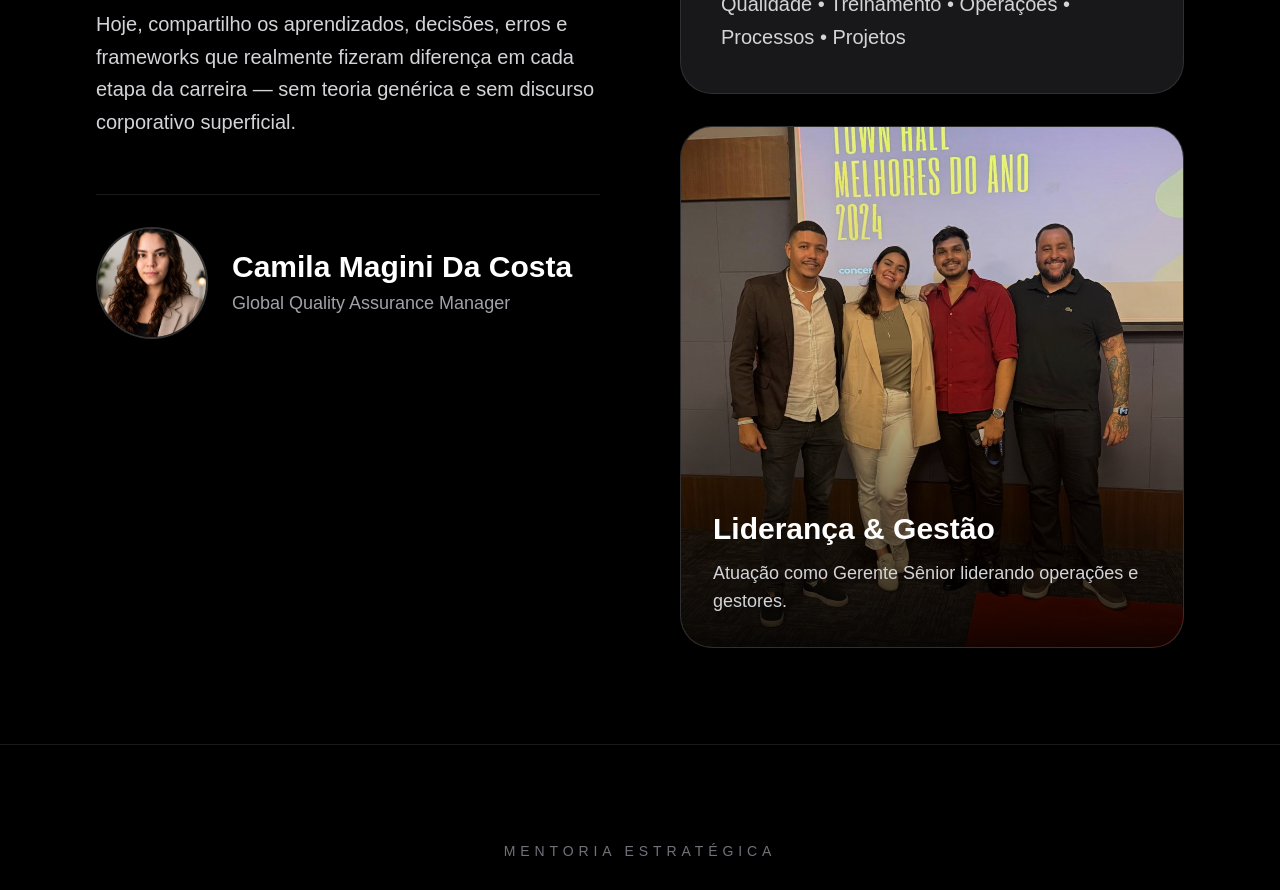
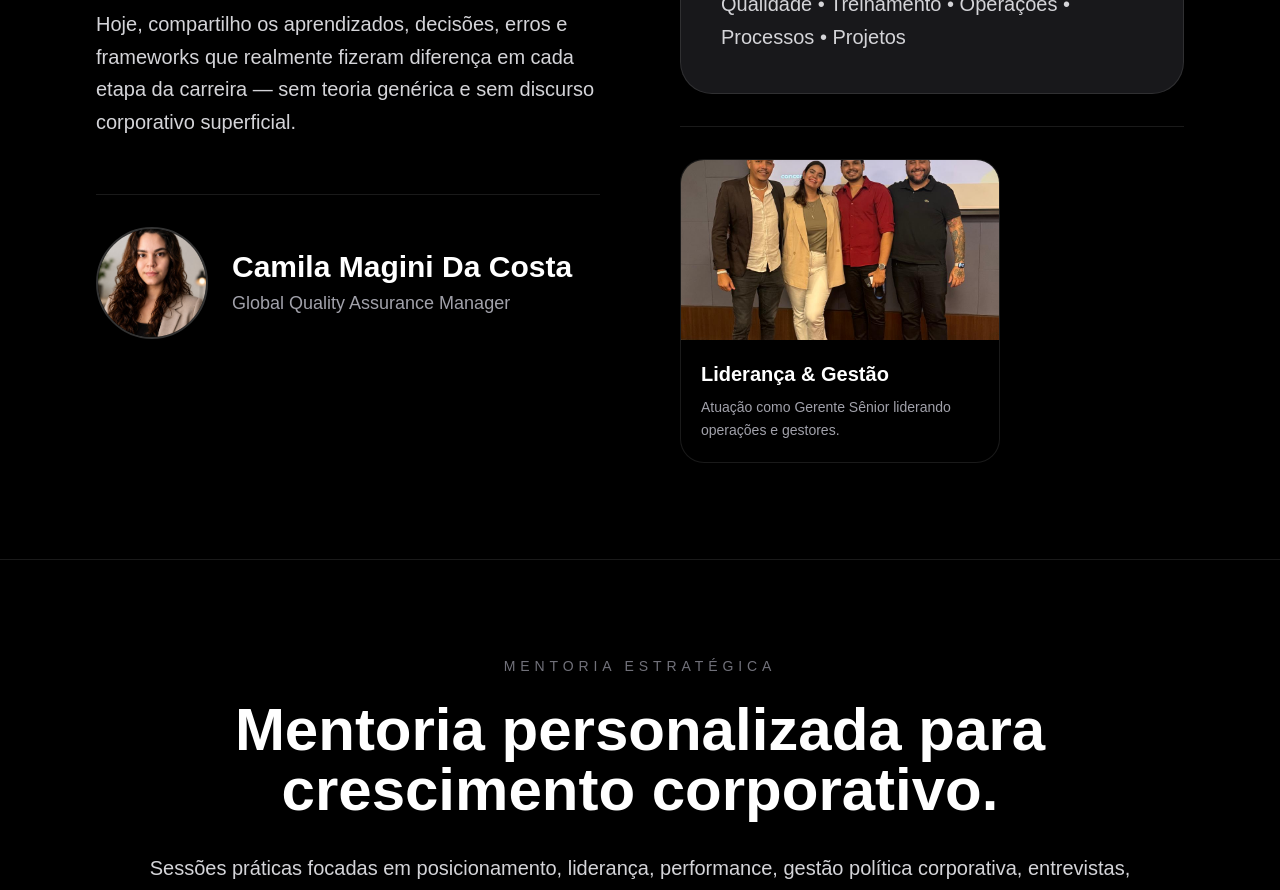
Before and after one commit to camymagini-sudo/da-base-ao-topo, a Next.js app: page / in a window 1280 px wide. Shown: the part 1440-2330 px from the top of the page. Built offline with nearby package versions, Linux system fonts and the light colour scheme.

Commit message:
Update page.js

```diff
--- a/app/page.js
+++ b/app/page.js
@@ -256,26 +256,28 @@ export default function CorporateGrowthSite() {
 
             </div>
 
-            {/* CARROSSEL */}
-            <div className="relative bg-zinc-900 border border-white/10 rounded-[32px] overflow-hidden transition-all duration-700">
+            {/* MINI CARROSSEL EXECUTIVO */}
+<div className="mt-8 border-t border-white/10 pt-8">
+
+  <div className="bg-black/40 border border-white/10 rounded-3xl overflow-hidden max-w-[320px] transition-all duration-700">
 
     <img
       src={gallery[currentImage].image}
       alt={gallery[currentImage].title}
-                className="w-full h-[520px] object-cover"
+      className="w-full h-[180px] object-cover"
     />
 
-              <div className="absolute inset-0 bg-gradient-to-t from-black/90 via-black/20 to-transparent" />
+    <div className="p-5">
 
-              <div className="absolute bottom-0 left-0 right-0 p-8">
-
-                <p className="text-3xl font-bold mb-3">
+      <p className="text-xl font-semibold mb-2">
         {gallery[currentImage].title}
       </p>
 
-                <p className="text-zinc-300 text-lg">
+      <p className="text-sm text-zinc-400 leading-relaxed">
         {gallery[currentImage].description}
       </p>
+
+    </div>
 
   </div>
 
```
Lines whose indentation alone changed are shown as unchanged.
